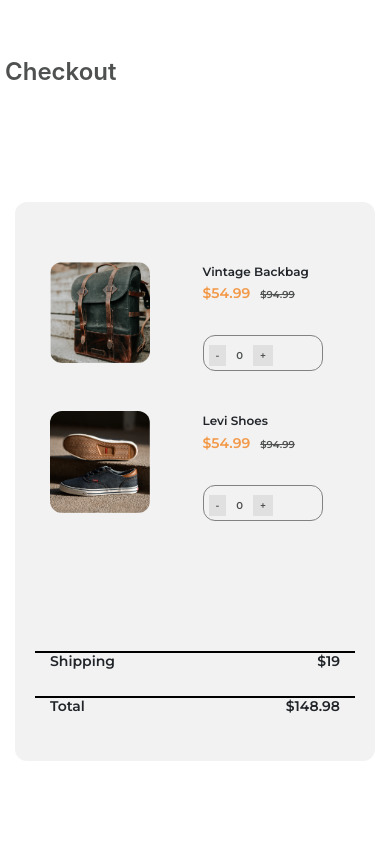
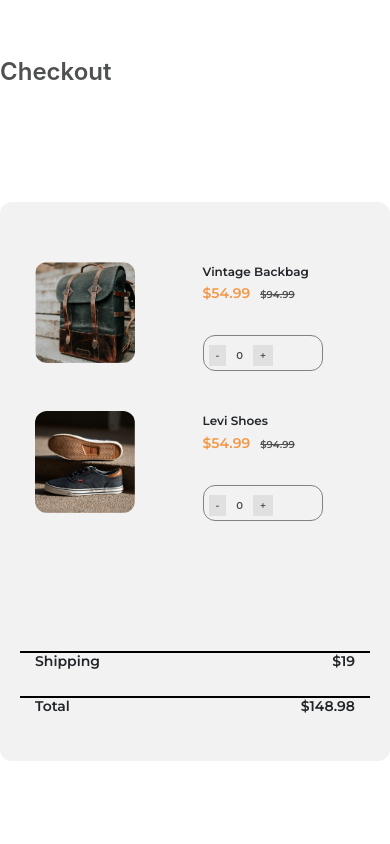
Before and after one commit to Nerdyxils/checkout-form-page, a React (Create React App) app: page / in a window 390 px wide. Shown: the top 844 px of the page. Built offline with nearby package versions, Linux system fonts and the light colour scheme.

Commit message:
minor css fix

```diff
--- a/src/App.css
+++ b/src/App.css
@@ -7,8 +7,8 @@ body {
 }
 
 .container {
-  width: 80%;
-  max-width: 1200px;
+  width: 90%;
+  max-width: 1300px;
   padding: 50px 0;
   margin: 0 auto;
 }
--- a/src/components/checkoutBox.css
+++ b/src/components/checkoutBox.css
@@ -5,7 +5,7 @@
 
 .checkout-box {
     background: #F2F2F2;
-    width: 80%;
+    width: 90%;
     padding: 20px;
     margin: 0 auto;
     /* min-width: 350px; */
@@ -95,8 +95,8 @@
     }
 
     .container {
-        padding-left: 5px;
-        padding-right: 5px;
+        padding-left: 0px;
+        padding-right: 0px;
     }
 
     .cost_add p, .t-tal p {
```
